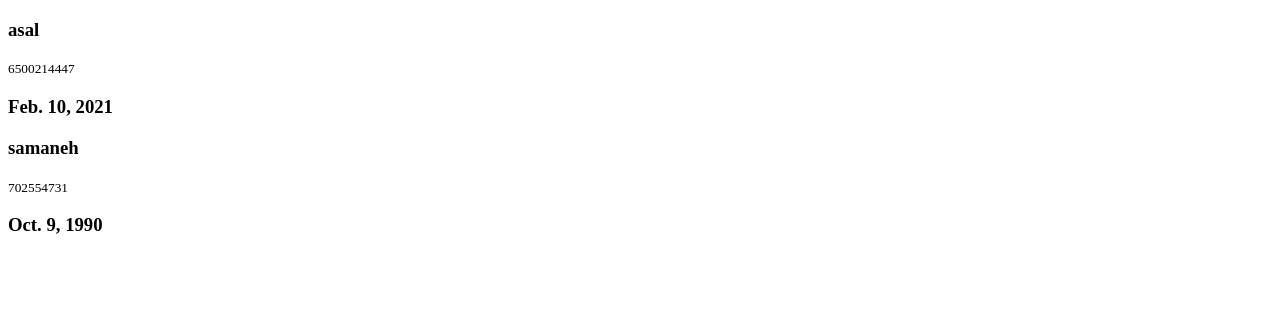
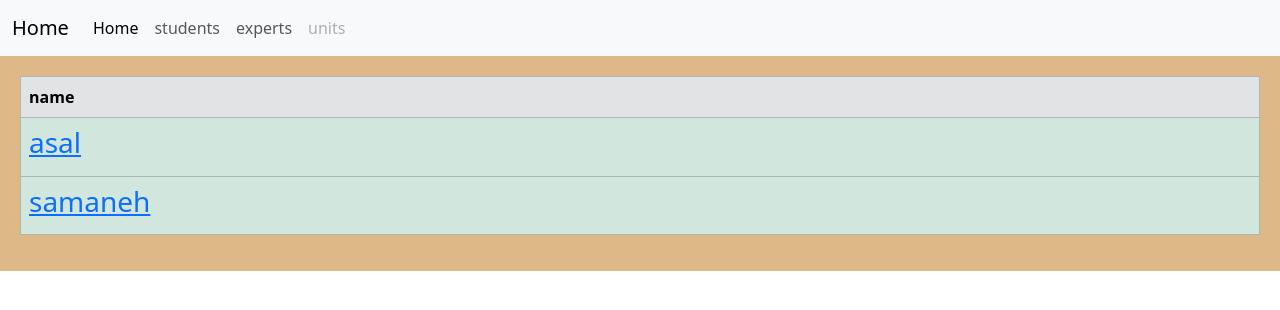
Before and after one commit to javadkalamati/university, a Django app: page /student/home/ in a window 1280 px wide. Shown: the top 310 px of the page. Run offline with Django 5.2, Linux system fonts and the light colour scheme; data comes from the database, SQL or seed files in the repository.

Commit message:
detail page created bootstrp and table activated

```diff
--- a/student/urls.py
+++ b/student/urls.py
@@ -2,4 +2,5 @@ from django.urls import path
 from . import views
 urlpatterns=[
     path("home/",views.home),
+    path("details/<int:person_id>/",views.detail),
 ]
--- a/student/views.py
+++ b/student/views.py
@@ -7,4 +7,7 @@ def home(request):
     students=Person.objects.all()
     return render(request,'home.html',{'student':students})
 
+def detail(request,person_id):
+    student = Person.objects.get(id=person_id)
+    return render(request,'details.html',{"student":student})
 # Create your views here.
--- /dev/null
+++ b/templates/base.html
@@ -0,0 +1,19 @@
+<!DOCTYPE html>
+<html>
+    <head>
+        <title>Home </title>
+        <link href="https://cdn.jsdelivr.net/npm/bootstrap@5.3.8/dist/css/bootstrap.min.css" rel="stylesheet" integrity="sha384-sRIl4kxILFvY47J16cr9ZwB07vP4J8+LH7qKQnuqkuIAvNWLzeN8tE5YBujZqJLB" crossorigin="anonymous">
+    <style>
+        .content{
+            padding: 20px;
+            background-color: burlywood;
+            margin-bottom: 20px;
+        }
+    </style>
+    </head>
+    <body>
+        {% include 'bootstrap.html' %}
+        <div class="content">{% block content %}{% endblock %}</div>
+
+    </body>
+</html>
--- /dev/null
+++ b/templates/bootstrap.html
@@ -0,0 +1,17 @@
+
+<nav class="navbar navbar-expand-lg bg-body-tertiary">
+  <div class="container-fluid">
+    <a class="navbar-brand" href="#">Home</a>
+    <button class="navbar-toggler" type="button" data-bs-toggle="collapse" data-bs-target="#navbarNavAltMarkup" aria-controls="navbarNavAltMarkup" aria-expanded="false" aria-label="Toggle navigation">
+      <span class="navbar-toggler-icon"></span>
+    </button>
+    <div class="collapse navbar-collapse" id="navbarNavAltMarkup">
+      <div class="navbar-nav">
+        <a class="nav-link active" aria-current="page" href="#">Home</a>
+        <a class="nav-link" href="#">students</a>
+        <a class="nav-link" href="#">experts</a>
+        <a class="nav-link disabled" aria-disabled="true">units</a>
+      </div>
+    </div>
+  </div>
+</nav>
--- a/templates/home.html
+++ b/templates/home.html
@@ -1,16 +1,34 @@
-<!DOCTYPE html>
-<html>
-    <head>
-        <title>Home page</title>
-    </head>
-    <body>
+{% extends 'base.html' %}
+    <style>
+        .main{
+            background-color: cornflowerblue;
+        }
+    </style>
+{% block content %}
+    <div class="main">
+        <table class="table table-success table-bordered">
+            <thead class="table-secondary">
+                <tr>
+                    <th scope="col">name</th>
 
-        {% for student in student %}
-            <h3>{{ student.name }}</h3> <small>{{student.mellinumber}}</small> <h3>{{student.birthday}}</h3>
+                </tr>
+
+            </thead>
+            <tbody class="table-success">
+
+                {% for student in student %}
+                    <tr scope="row">
+                        <td>
+                            <a href="/student/details/{{ student.id }}"><h3>{{ student.name }}</h3></a>
+                        </td>
 
 
-        {% endfor %}
-    </body>
+                    </tr>
+                    {% endfor %}
+                </tr>
+            </tbody>
 
 
-</html>
+        </table>
+    </div>
+{% endblock %}
```
Also changed, not shown: templates/details.html (added, +23 -0 lines).
